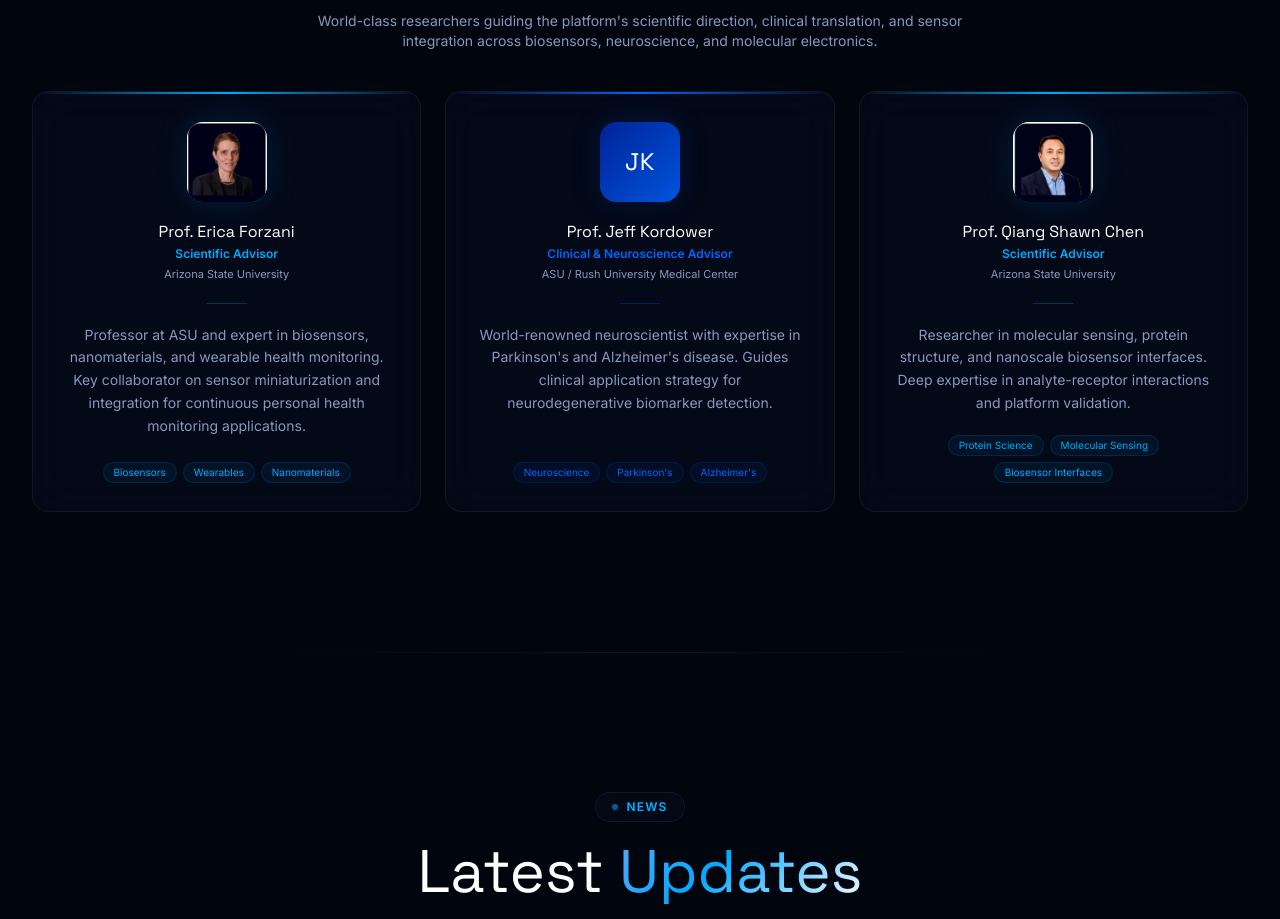
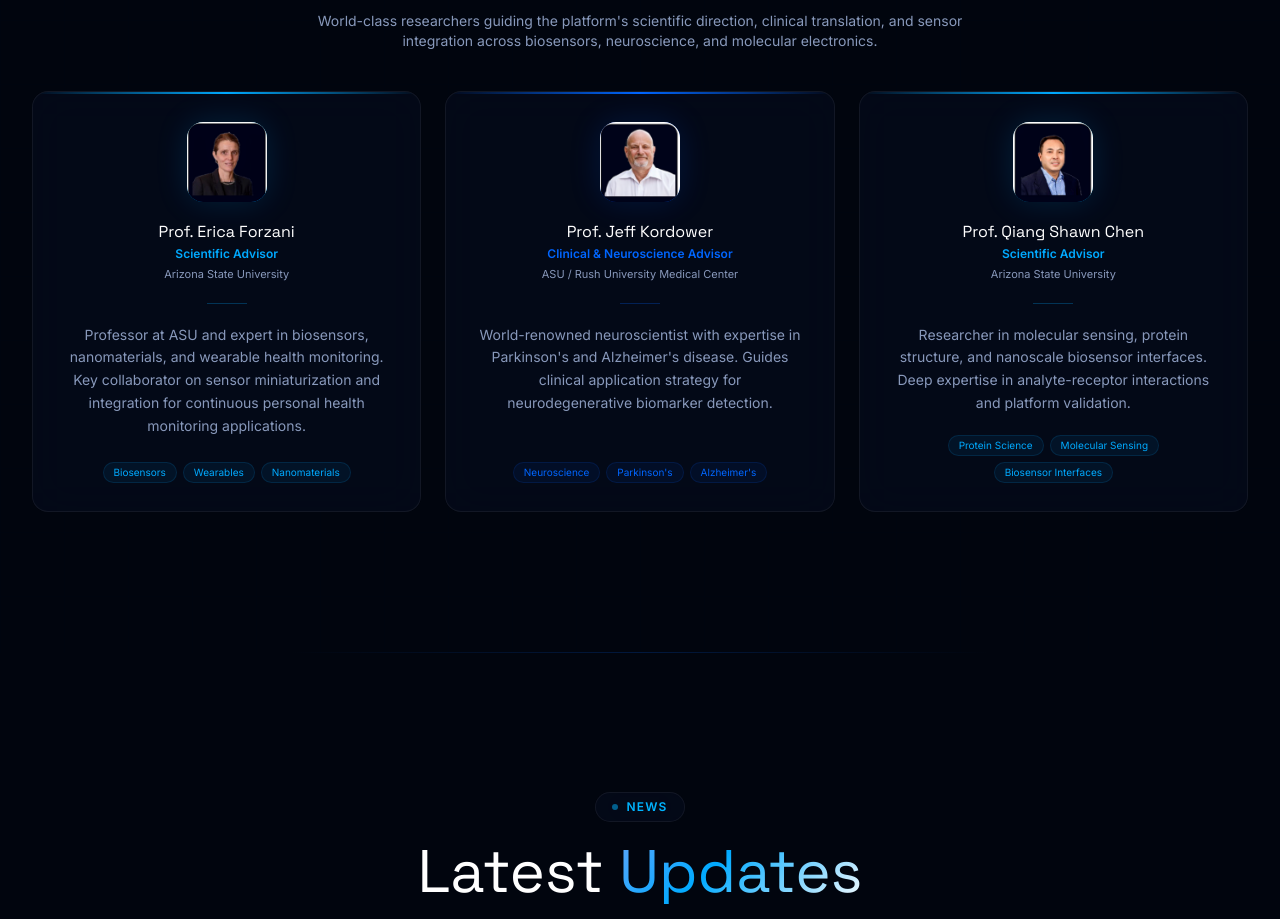
Before and after one commit to sbandi22/dna-biotronix, a Next.js app: page / in a window 1280 px wide. Shown: the part 7860-8779 px from the top of the page. Built offline with nearby package versions, Linux system fonts and the light colour scheme.

Commit message:
Restore Prof. Kordower portrait (PPTX image7 confirmed as Kordower)
Co-Authored-By: Claude Sonnet 4.6 <noreply@anthropic.com>

```diff
--- a/components/sections/TeamSection.tsx
+++ b/components/sections/TeamSection.tsx
@@ -65,7 +65,7 @@ const advisors = [
     bio: "World-renowned neuroscientist with expertise in Parkinson's and Alzheimer's disease. Guides clinical application strategy for neurodegenerative biomarker detection.",
     expertise: ["Neuroscience", "Parkinson's", "Alzheimer's"],
     initials: 'JK',
-    photo: null,
+    photo: '/images/advisor-kordower.png',
     accentColor: '#0066FF',
     gradientFrom: '#002299',
     gradientTo: '#0055DD',
```
